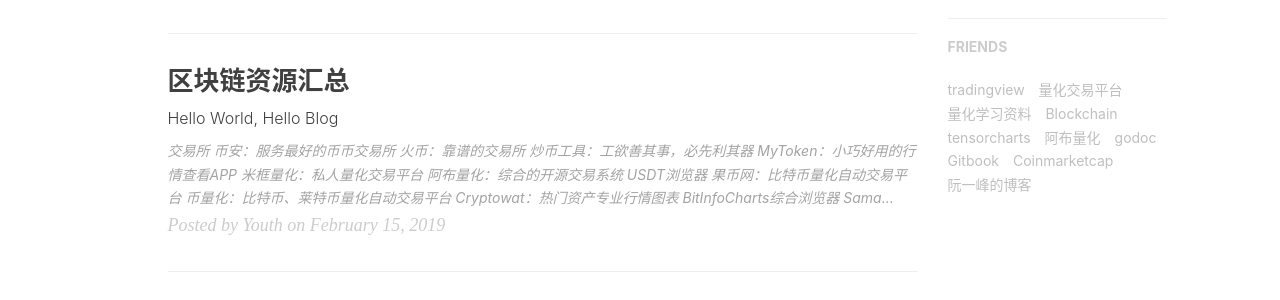
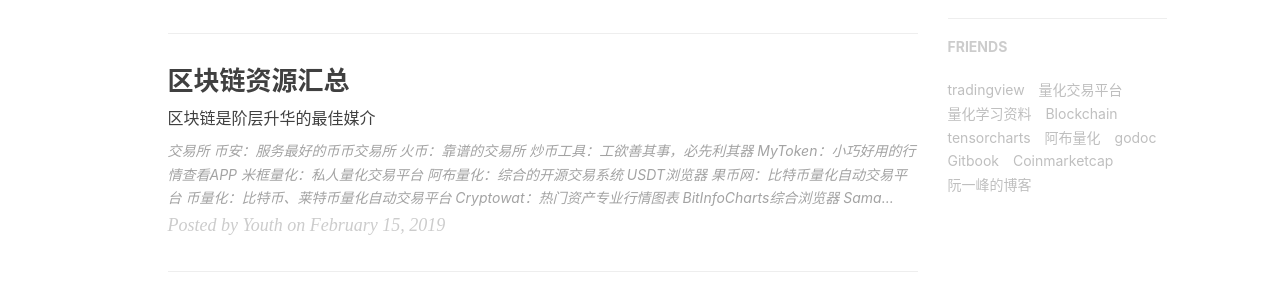
Before and after one commit to YouthTrading/youthtrading.github.io, a Jekyll site: the page built from index.html, in a window 1280 px wide. Shown: the part 855-1155 px from the top of the page. Built offline with Jekyll 4.4.1, drawn with Linux system fonts in a browser that asks for light colours; nearby versions of some CDN libraries; the list of posts is cut into pages by our own code; comment, search, counter and statistics services are not loaded.

Commit message:
add docs

```diff
--- a/_posts/2014-08-16-blockchain.markdown
+++ b/_posts/2014-08-16-blockchain.markdown
@@ -1,7 +1,7 @@
 ---
 layout:     post
 title:      "区块链资源汇总"
-subtitle:   " Hello World, Hello Blog"
+subtitle:   "区块链是阶层升华的最佳媒介"
 date:       2019-02-15 12:00:00
 author:     "Youth"
 header-img: "img/post-bg-2015.jpg"
```
